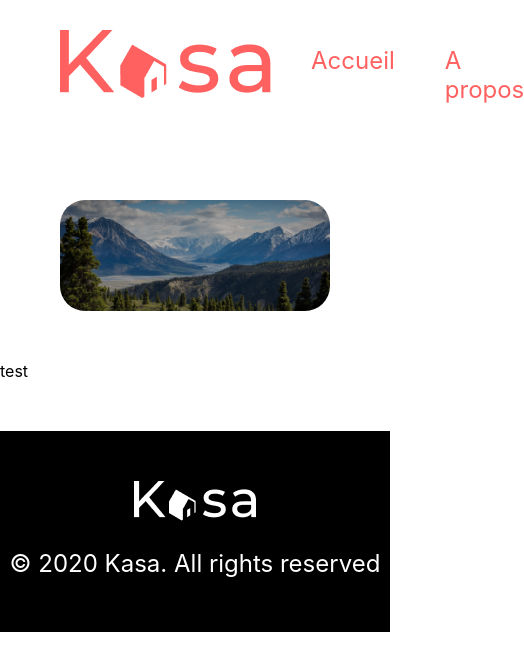
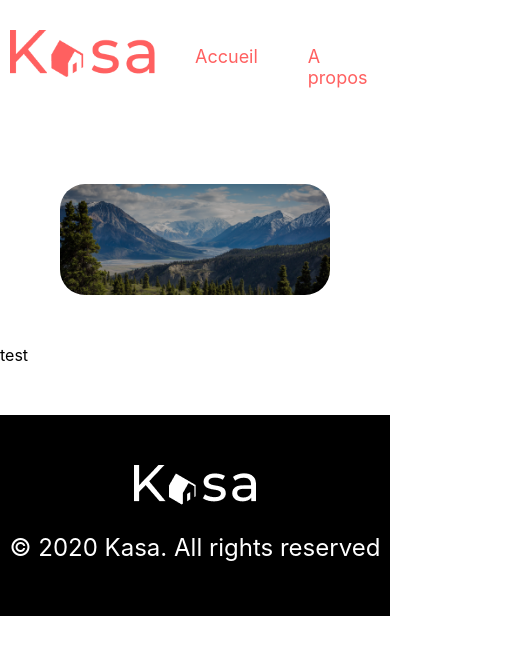
Before and after one commit to jsankare/kasa, a React (Create React App) app: page /about in a window 390 px wide. Shown: the top 670 px of the page, 524 px wide, since content can reach past the window. Built offline with nearby package versions, Linux system fonts and the light colour scheme.

Commit message:
almost finished 404 responsive

```diff
--- a/src/components/Header/header.module.css
+++ b/src/components/Header/header.module.css
@@ -1,3 +1,8 @@
+.logo__container a img {
+    width: 210px;
+    height: 68px;
+}
+
 .banner {
     display: flex;
     justify-content: space-between;
@@ -20,3 +25,16 @@
 .links__container li a:hover {
     text-decoration: underline;
 }
+
+@media only screen and (max-width:420px) {
+    .logo__container a img {
+        width: 145px;
+        height: 47px;
+    }
+    .banner {
+        padding: 30px 10px;
+    }
+    .links__container li a {
+        font-size: 18px;
+    }
+}
--- a/src/pages/404/404.module.css
+++ b/src/pages/404/404.module.css
@@ -15,4 +15,17 @@
 .link a{
     text-decoration: none;
     color: #FF6060;
+    font-size: 18px;
 }
+
+@media only screen and (max-width:420px) {
+    .title {
+        font-size: 96px;
+    }
+    .subtitle {
+        font-size: 18px;
+    }
+    .link a {
+        font-size: 14px;
+    }
+}
--- a/src/pages/Home/index.jsx
+++ b/src/pages/Home/index.jsx
@@ -11,8 +11,7 @@ function Home() {
         <Hero cover={cover} title='Chez vous, partout et ailleurs'/>
         <div className={style.apartments}>
             {data.map(apartment =>
-                <Apartment title={apartment.title} cover={apartment.cover}/>  // onClick={window.open(`/housing/{id}`,"myWindow")} ?
-
+                <Apartment title={apartment.title} cover={apartment.cover} key={apartment.id}/>  // onClick={window.open(`/housing/{id}`,"myWindow")} ?
                 )}
         </div>
      </>
```
